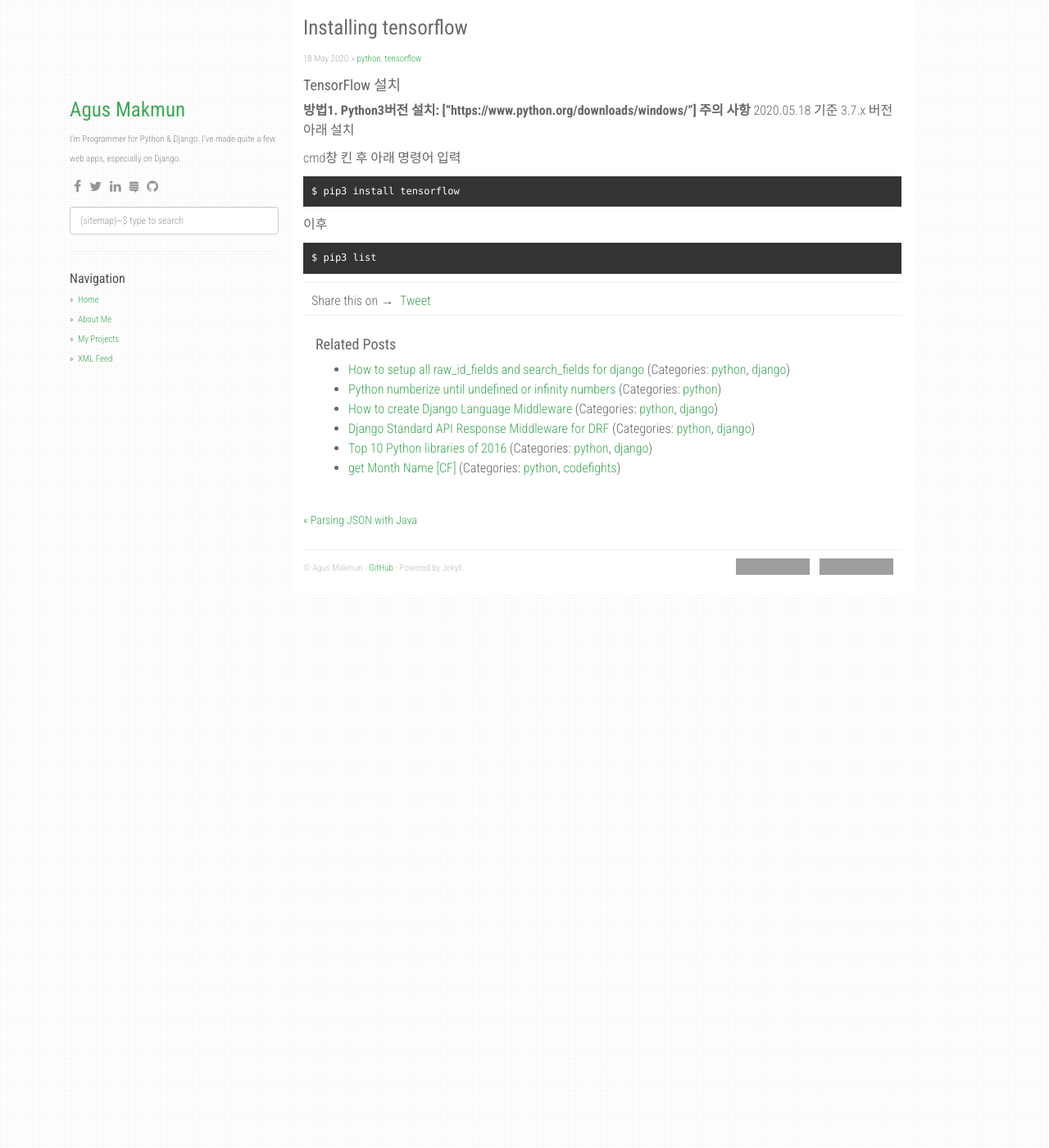
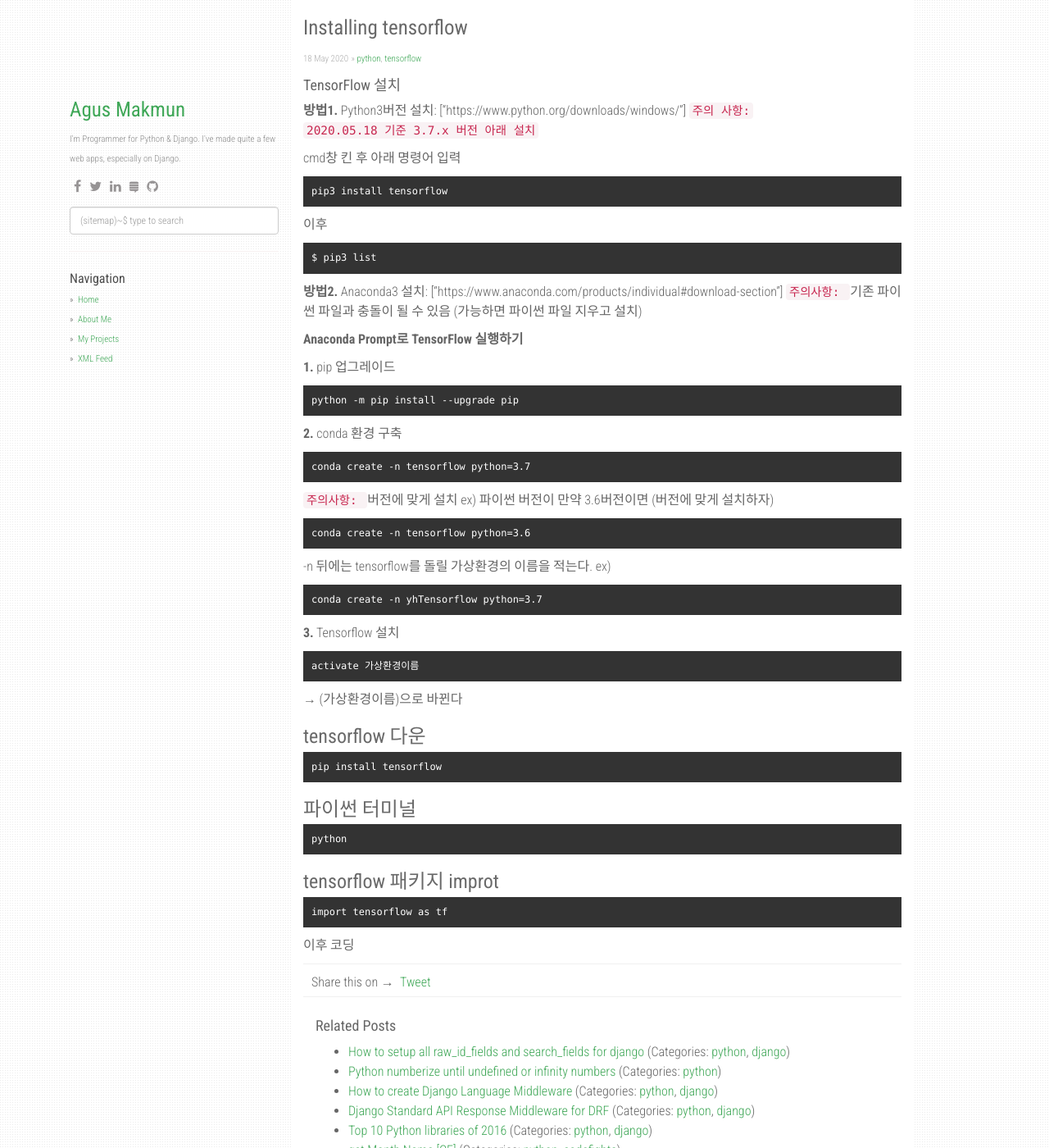
Before and after one commit to jeongyihyeon1120/jeongyihyeon1120.github.com, a Jekyll site: the page built from _posts/2020-05-18-tensorflow-install.md, in a window 1280 px wide and 1400 px high. Shown: the whole window at 82% size. Built offline with Jekyll 4.4.1, drawn with Linux system fonts in a browser that asks for light colours; nearby versions of some CDN libraries; comment, search, counter and statistics services are not loaded; grey boxes are pictures that could not be loaded.

Commit message:
ㅁㄴㅇㅁㄴ

````diff
--- a/_posts/2020-05-18-tensorflow-install.md
+++ b/_posts/2020-05-18-tensorflow-install.md
@@ -7,16 +7,75 @@ categories: [python, tensorflow]
 
 #### TensorFlow 설치
 
-**방법1. Python3버전 설치: ["https://www.python.org/downloads/windows/"]**
-**주의 사항** 2020.05.18 기준 3.7.x 버전 아래 설치
+**방법1.** Python3버전 설치: ["https://www.python.org/downloads/windows/"]
+`주의 사항: ` `2020.05.18 기준 3.7.x 버전 아래 설치`
 
 cmd창 킨 후 아래 명령어 입력
 
 ```
-$ pip3 install tensorflow
+pip3 install tensorflow
 ```
 이후
 
 ```
 $ pip3 list
 ```
+
+**방법2.** Anaconda3 설치: ["https://www.anaconda.com/products/individual#download-section"]
+`주의사항: `기존 파이썬 파일과 충돌이 될 수 있음 (가능하면 파이썬 파일 지우고 설치)
+
+**Anaconda Prompt로 TensorFlow 실행하기**
+
+
+**1.** pip 업그레이드
+
+```
+python -m pip install --upgrade pip
+```
+
+**2.** conda 환경 구축
+
+```
+conda create -n tensorflow python=3.7
+```
+
+`주의사항: `버전에 맞게 설치
+ex) 파이썬 버전이 만약 3.6버전이면 (버전에 맞게 설치하자)
+
+```
+conda create -n tensorflow python=3.6
+```
+
+-n 뒤에는 tensorflow를 돌릴 가상환경의 이름을 적는다.
+ex)
+
+```
+conda create -n yhTensorflow python=3.7
+```
+
+**3.** Tensorflow 설치
+
+```
+activate 가상환경이름
+```
+→ (가상환경이름)으로 바뀐다
+
+### tensorflow 다운
+
+```
+pip install tensorflow
+```
+
+### 파이썬 터미널
+
+```
+python
+```
+
+### tensorflow 패키지 improt
+
+```
+import tensorflow as tf
+```
+
+이후 코딩
````
